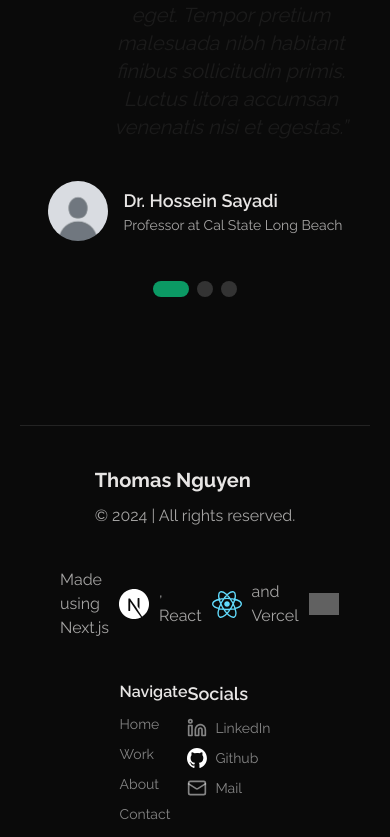
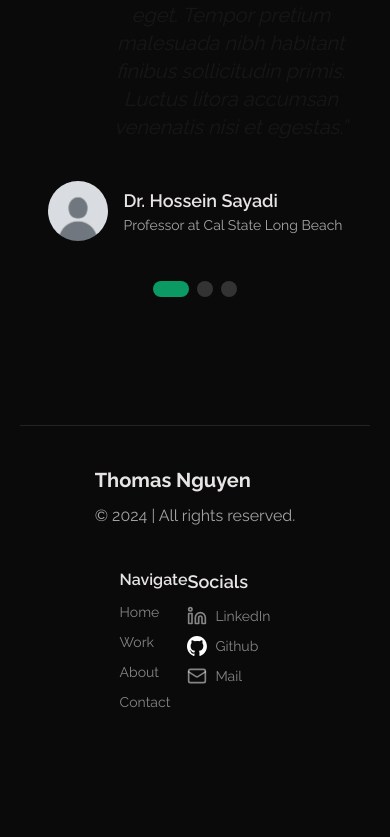
Before and after one commit to ThomasN0712/personal-website, a Next.js app: page / in a window 390 px wide. Shown: the part 7659-8496 px from the top of the page. After the commit the page ends 8411 px from the top, so only its background shows below. Built offline with nearby package versions, Linux system fonts and the light colour scheme; grey boxes are pictures that could not be loaded.

Commit message:
moreee styling

```diff
--- a/app/_components/Footer.tsx
+++ b/app/_components/Footer.tsx
@@ -15,7 +15,7 @@ const Footer = () => {
         </div>
 
         {/* Middle Column */}
-        <div className="flex items-center space-x-2.5">
+        <div className="hidden sm:flex items-center space-x-2.5">
           <span className="text-base text-dark-200/70 dark:text-stone-200/70 relative z-10">
             Made using Next.js
           </span>
@@ -27,7 +27,7 @@ const Footer = () => {
             className="invert-0 dark:invert"
           />
           <span className="text-base text-dark-200/70 dark:text-stone-200/70 relative z-10">
-            , React
+            React
           </span>
           <Image
             src="/imgs/logos/react.svg"
```
